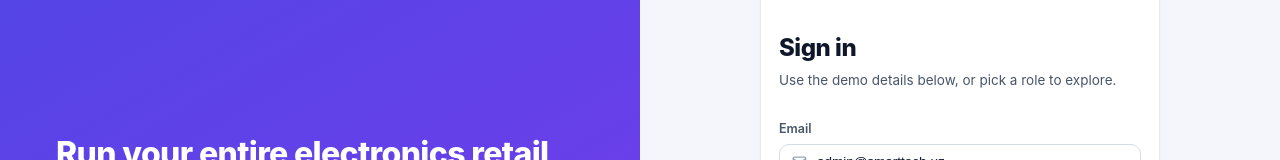
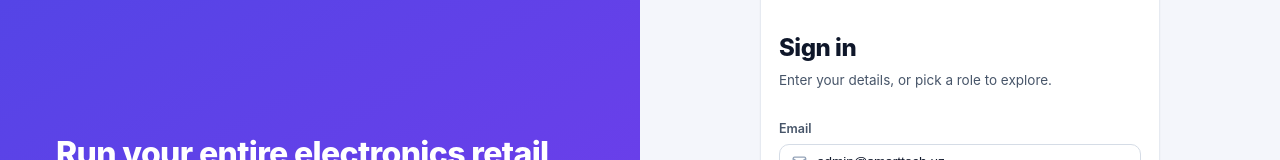
Before and after one commit to azimovdiyor071-dev/SmartTech, a React (Vite) app: page /login in a window 1280 px wide. Shown: the part 147-307 px from the top of the page. Built offline with nearby package versions, Linux system fonts and the light colour scheme; no server answers.

Commit message:
Remove remaining demo wording from login

```diff
--- a/src/i18n/dictionaries.js
+++ b/src/i18n/dictionaries.js
@@ -65,7 +65,7 @@ export const DICTS = {
     noDataSub: 'Try adjusting your search or filters.',
     save: 'Save', cancel: 'Cancel', saveChanges: 'Save changes', back: 'Back', print: 'Print', generate: 'Generate', connect: 'Connect', home: 'Home', showing: 'Showing', of: 'of', searchGeneric: 'Search…',
     // login
-    signIn: 'Sign in', signInSub: 'Use the demo details below, or pick a role to explore.', emailLabel: 'Email', passwordLabel: 'Password', signInAs: 'Sign in as', forgotPassword: 'Forgot password?', resetSent: 'Password reset link sent.', welcomeToast: 'Welcome back', heroTitle: 'Run your entire electronics retail business from one place.', feat1t: 'Real-time analytics', feat1d: 'Track sales, profit and stock across every branch.', feat2t: 'Fast operations', feat2d: 'Orders, inventory, service and delivery in one flow.', feat3t: 'Role-based access', feat3d: 'Fine-grained permissions for 9 staff roles.', rights: 'All rights reserved.',
+    signIn: 'Sign in', signInSub: 'Enter your details, or pick a role to explore.', emailLabel: 'Email', passwordLabel: 'Password', signInAs: 'Sign in as', forgotPassword: 'Forgot password?', resetSent: 'Password reset link sent.', welcomeToast: 'Welcome back', heroTitle: 'Run your entire electronics retail business from one place.', feat1t: 'Real-time analytics', feat1d: 'Track sales, profit and stock across every branch.', feat2t: 'Fast operations', feat2d: 'Orders, inventory, service and delivery in one flow.', feat3t: 'Role-based access', feat3d: 'Fine-grained permissions for 9 staff roles.', rights: 'All rights reserved.',
     // dashboard
     last30: 'Last 30 days', reportExported: 'Report exported.',
     // customers
@@ -165,7 +165,7 @@ export const DICTS = {
     noDataSub: "Qidiruv yoki filtrlarni o'zgartiring.",
     save: 'Saqlash', cancel: 'Bekor qilish', saveChanges: "O'zgarishlarni saqlash", back: 'Orqaga', print: 'Chop etish', generate: 'Yaratish', connect: 'Ulanish', home: 'Bosh sahifa', showing: "Ko'rsatilmoqda", of: '/', searchGeneric: 'Qidirish…',
     // login
-    signIn: 'Kirish', signInSub: "Quyidagi demo ma'lumotlardan foydalaning yoki rol tanlang.", emailLabel: 'Email', passwordLabel: 'Parol', signInAs: 'Rol bilan kirish', forgotPassword: 'Parolni unutdingizmi?', resetSent: 'Parolni tiklash havolasi yuborildi.', welcomeToast: 'Xush kelibsiz', heroTitle: "Butun elektronika biznesingizni bitta joydan boshqaring.", feat1t: 'Jonli tahlil', feat1d: 'Har bir filialda savdo, foyda va zaxirani kuzating.', feat2t: 'Tez operatsiyalar', feat2d: 'Buyurtma, ombor, xizmat va yetkazish bir oqimda.', feat3t: 'Rolga asoslangan kirish', feat3d: '9 ta xodim roli uchun aniq ruxsatlar.', rights: 'Barcha huquqlar himoyalangan.',
+    signIn: 'Kirish', signInSub: "Ma'lumotlaringizni kiriting yoki rol tanlang.", emailLabel: 'Email', passwordLabel: 'Parol', signInAs: 'Rol bilan kirish', forgotPassword: 'Parolni unutdingizmi?', resetSent: 'Parolni tiklash havolasi yuborildi.', welcomeToast: 'Xush kelibsiz', heroTitle: "Butun elektronika biznesingizni bitta joydan boshqaring.", feat1t: 'Jonli tahlil', feat1d: 'Har bir filialda savdo, foyda va zaxirani kuzating.', feat2t: 'Tez operatsiyalar', feat2d: 'Buyurtma, ombor, xizmat va yetkazish bir oqimda.', feat3t: 'Rolga asoslangan kirish', feat3d: '9 ta xodim roli uchun aniq ruxsatlar.', rights: 'Barcha huquqlar himoyalangan.',
     // dashboard
     last30: "So'nggi 30 kun", reportExported: 'Hisobot eksport qilindi.',
     // customers
@@ -265,7 +265,7 @@ export const DICTS = {
     noDataSub: 'Измените поиск или фильтры.',
     save: 'Сохранить', cancel: 'Отмена', saveChanges: 'Сохранить изменения', back: 'Назад', print: 'Печать', generate: 'Создать', connect: 'Подключить', home: 'Главная', showing: 'Показано', of: 'из', searchGeneric: 'Поиск…',
     // login
-    signIn: 'Войти', signInSub: 'Используйте демо-данные ниже или выберите роль.', emailLabel: 'Эл. почта', passwordLabel: 'Пароль', signInAs: 'Войти как', forgotPassword: 'Забыли пароль?', resetSent: 'Ссылка для сброса пароля отправлена.', welcomeToast: 'С возвращением', heroTitle: 'Управляйте всем бизнесом электроники из одного места.', feat1t: 'Аналитика в реальном времени', feat1d: 'Продажи, прибыль и остатки по каждому филиалу.', feat2t: 'Быстрые операции', feat2d: 'Заказы, склад, сервис и доставка в одном потоке.', feat3t: 'Доступ по ролям', feat3d: 'Точные права для 9 ролей сотрудников.', rights: 'Все права защищены.',
+    signIn: 'Войти', signInSub: 'Введите данные или выберите роль.', emailLabel: 'Эл. почта', passwordLabel: 'Пароль', signInAs: 'Войти как', forgotPassword: 'Забыли пароль?', resetSent: 'Ссылка для сброса пароля отправлена.', welcomeToast: 'С возвращением', heroTitle: 'Управляйте всем бизнесом электроники из одного места.', feat1t: 'Аналитика в реальном времени', feat1d: 'Продажи, прибыль и остатки по каждому филиалу.', feat2t: 'Быстрые операции', feat2d: 'Заказы, склад, сервис и доставка в одном потоке.', feat3t: 'Доступ по ролям', feat3d: 'Точные права для 9 ролей сотрудников.', rights: 'Все права защищены.',
     // dashboard
     last30: 'Последние 30 дней', reportExported: 'Отчёт экспортирован.',
     // customers
```
Also changed, not shown: 2 other files (tests, documents, lock files or other folders).
